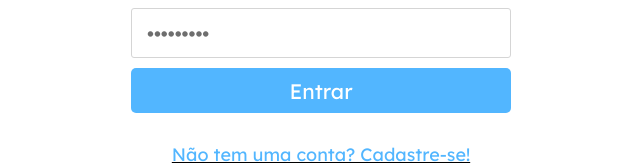
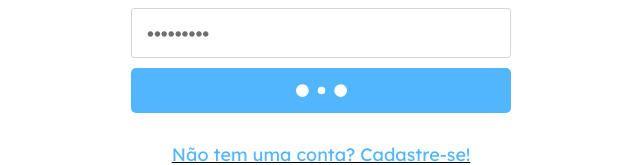
Before and after one commit to danielpqb/projeto-04-trackit, a React (Create React App) app: page / in a window 1280 px wide. Both pictures are taken after typing "name@example.com", "Sample123" into the empty fields and a click on the button "Entrar". Shown: the part 312-477 px from the top of the page, without its empty margins (319-959 px from the left). Built offline with nearby package versions, Linux system fonts and the light colour scheme; no server answers.

Commit message:
Three dots and disabled

```diff
--- a/src/components/Common/Button.jsx
+++ b/src/components/Common/Button.jsx
@@ -1,9 +1,9 @@
 import React from 'react'
 import styled from "styled-components"
 
-export default function Button({ id, color, children }) {
+export default function Button({ id, color, children, disabled }) {
     return (
-        <Wrapper id={id} color={color}>
+        <Wrapper id={id} color={color} disabled={disabled}>
             {children}
         </Wrapper>
     )
--- a/src/components/Screens/Home/Home.jsx
+++ b/src/components/Screens/Home/Home.jsx
@@ -1,4 +1,5 @@
 import React, { useContext, useState } from 'react'
+import { ThreeDots } from 'react-loader-spinner'
 import { Link, useNavigate } from 'react-router-dom'
 import styled from 'styled-components'
 import image from '../../../assets/img/TrackItImage.svg'
@@ -14,9 +15,14 @@ export default function Home({ isLogin }) {
 
     const { setUserData } = useContext(UserContext)
 
+    const [disabled, setDisabled] = useState(false)
+
     function handleSubmit(e) {
         e.preventDefault()
 
+        setDisabled(true)
+
+        setTimeout(() => {
             if (e.nativeEvent.submitter.id === 'login') {
                 const promise = postLoginUser(loginData)
                 promise.then((res) => {
@@ -24,7 +30,8 @@ export default function Home({ isLogin }) {
                     navigate('/hoje')
                 })
                 promise.catch((res) => {
-                alert('ERRO!')
+                    alert('Dados inválidos!')
+                    setDisabled(false)
                 })
             }
             else if (e.nativeEvent.submitter.id === 'register') {
@@ -35,8 +42,11 @@ export default function Home({ isLogin }) {
                 })
                 promise.catch((res) => {
                     alert('ERRO!')
+                    setDisabled(false)
                 })
             }
+        }, 4000);
+
     }
 
     const [registerData, setRegisterData] = useState({
@@ -58,21 +68,39 @@ export default function Home({ isLogin }) {
             <FormWrapper action="" onSubmit={handleSubmit}>
                 {isLogin ?
                     <>
-                        <LoginInputs loginData={loginData} setLoginData={setLoginData} />
-                        <Button id='login' color='blue' type="submit">
-                            Entrar
+                        <LoginInputs loginData={loginData} setLoginData={setLoginData} disabled={disabled} />
+                        <Button id='login' color='blue' type="submit" disabled={disabled}>
+                            {disabled ?
+                                <ThreeDots
+                                    height="13"
+                                    width="51"
+                                    color="#FFFFFF"
+                                    ariaLabel="three-dots-loading"
+                                />
+                                :
+                                'Entrar'
+                            }
                         </Button>
                     </>
                     :
                     <>
-                        <RegisterInputs registerData={registerData} setRegisterData={setRegisterData} />
-                        <Button id='register' color='blue' type="submit">
-                            Cadastrar
+                        <RegisterInputs registerData={registerData} setRegisterData={setRegisterData} disabled={disabled} />
+                        <Button id='register' color='blue' type="submit" disabled={disabled}>
+                            {disabled ?
+                                <ThreeDots
+                                    height="13"
+                                    width="51"
+                                    color="#FFFFFF"
+                                    ariaLabel="three-dots-loading"
+                                />
+                                :
+                                'Cadastrar'
+                            }
                         </Button>
                     </>
                 }
             </FormWrapper>
-            <SwitchLoginRegister>
+            <SwitchLoginRegister disabled={disabled}>
                 <Link to={isLogin ? '/cadastro' : '/'}>Não tem uma conta? Cadastre-se!</Link>
             </SwitchLoginRegister>
         </Wrapper>
--- a/src/components/Screens/Home/LoginInputs.jsx
+++ b/src/components/Screens/Home/LoginInputs.jsx
@@ -1,10 +1,11 @@
 import React from 'react'
 
-export default function LoginInputs({ loginData, setLoginData }) {
+export default function LoginInputs({ loginData, setLoginData, disabled }) {
 
     return (
         <>
             <input
+                disabled={disabled}
                 type="email"
                 placeholder="email"
                 name="email"
@@ -13,6 +14,7 @@ export default function LoginInputs({ loginData, setLoginData }) {
                 onChange={(e) => { setLoginData({ ...loginData, email: e.target.value }) }}
             />
             <input
+                disabled={disabled}
                 type="password"
                 placeholder="senha"
                 name="password"
--- a/src/components/Screens/Home/RegisterInputs.jsx
+++ b/src/components/Screens/Home/RegisterInputs.jsx
@@ -1,10 +1,11 @@
 import React from 'react'
 
-export default function RegisterInputs({ registerData, setRegisterData }) {
+export default function RegisterInputs({ registerData, setRegisterData, disabled }) {
 
     return (
         <>
             <input
+                disabled={disabled}
                 type="email"
                 placeholder="email"
                 name="email"
@@ -13,6 +14,7 @@ export default function RegisterInputs({ registerData, setRegisterData }) {
                 onChange={(e) => { setRegisterData({ ...registerData, email: e.target.value }) }}
             />
             <input
+                disabled={disabled}
                 type="password"
                 placeholder="senha"
                 name="password"
@@ -21,6 +23,7 @@ export default function RegisterInputs({ registerData, setRegisterData }) {
                 onChange={(e) => { setRegisterData({ ...registerData, password: e.target.value }) }}
             />
             <input
+                disabled={disabled}
                 type="text"
                 placeholder="nome"
                 name="name"
@@ -29,6 +32,7 @@ export default function RegisterInputs({ registerData, setRegisterData }) {
                 onChange={(e) => { setRegisterData({ ...registerData, name: e.target.value }) }}
             />
             <input
+                disabled={disabled}
                 type="text"
                 placeholder="foto"
                 name="photo"
```
Lines whose indentation alone changed are shown as unchanged.
